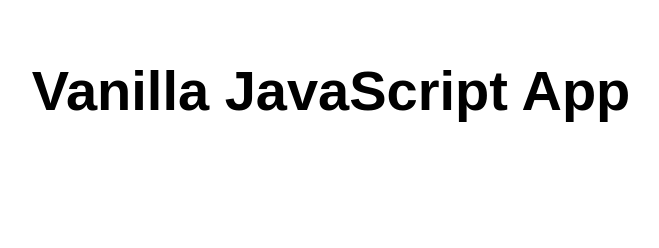
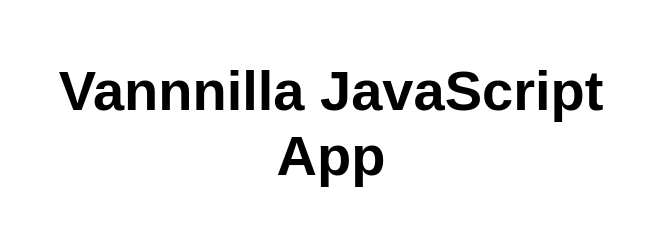
Before and after one commit to snsmssss/my-first-static-web-app, a website: page src/index.html in a window 1280 px wide. Shown: the whole page, without its empty margins (309-968 px from the left). Drawn offline with Linux system fonts and the light colour scheme.

Commit message:
Changes to be committed: 	modified:   index.html

```diff
--- a/src/index.html
+++ b/src/index.html
@@ -10,7 +10,7 @@
 
 <body>
   <main>
-    <h1>Vanilla JavaScript App</h1>
+    <h1>Vannnilla JavaScript App</h1>
   </main>
 </body>
 
```
